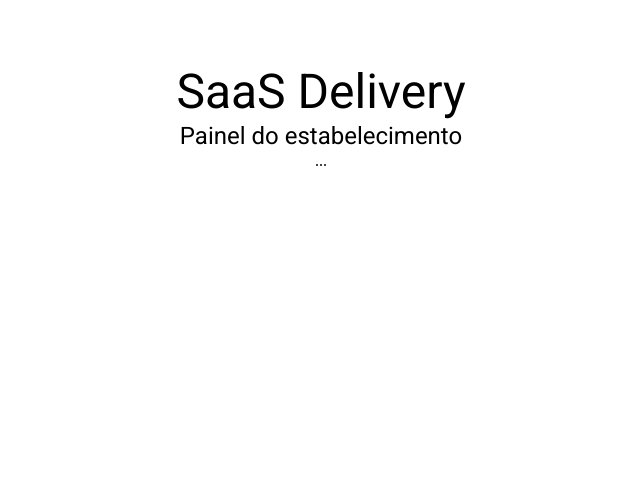
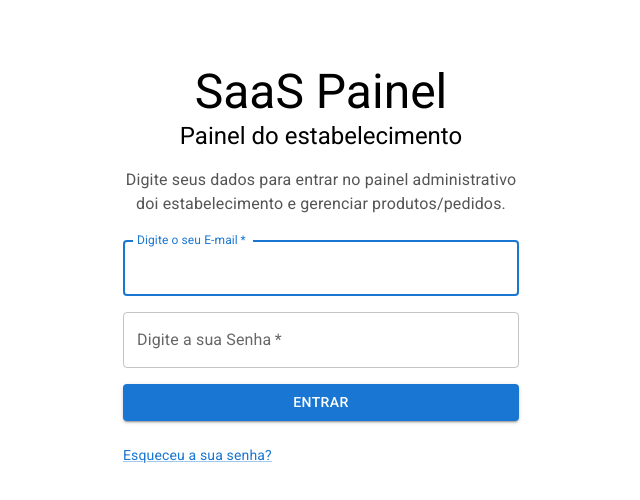
Before and after one commit to HenriqueACF/Delivery-System, a Next.js app in the folder saas-painel/: page /login in a window 1280 px wide. Shown: the top 500 px of the page, without its empty margins (319-959 px from the left). Built offline with nearby package versions, Linux system fonts and the light colour scheme.

Commit message:
feat: criando pagina de login

```diff
--- a/saas-painel/src/app/(login)/login/layout.tsx
+++ b/saas-painel/src/app/(login)/login/layout.tsx
@@ -24,7 +24,7 @@ const Layout = ({children}) => {
                         alignItems:'center'
                     }}>
                         <Typography component="h3" variant="h3">
-                            SaaS Delivery
+                            SaaS Painel
                         </Typography>
 
                         <Typography component="h5" variant="h5">
--- a/saas-painel/src/app/(login)/login/page.tsx
+++ b/saas-painel/src/app/(login)/login/page.tsx
@@ -1,10 +1,105 @@
 "use client"
-import {Box} from "@mui/material";
+import {FormEvent, useState} from "react";
+import {Box, Button, TextField, Typography, Link as MuiLink, Alert} from "@mui/material";
+import Link  from "next/link"
+import {api} from "@/libs/api";
 
 const Page = () => {
+    const [emailField, setEmailField] = useState('')
+    const [passwordField, setPasswordField] = useState('')
+    const [error, setError] = useState('')
+    const [loading, setLoading] = useState(false)
+
+    const handleSubmit = async(event: FormEvent<HTMLFormElement>) => {
+        event.preventDefault()
+
+        if(!emailField || !passwordField){
+            setError('Preencha e-mail e senha')
+            return
+        }
+
+        setError('')
+        setLoading(true)
+
+        const result = await api.login(emailField, passwordField)
+        setLoading(false)
+
+        if (result.error){
+            setError(result.error)
+        }
+
+
+    }
     return (
         <Box>
-            ...
+            <>
+                <Typography component="p" sx={{
+                    textAlign: 'center',
+                    mt:2,
+                    color: '#555'
+                }}>
+                    Digite seus dados para entrar no painel administrativo doi estabelecimento e gerenciar produtos/pedidos.
+                </Typography>
+
+                <Box
+                    component="form"
+                    sx={{
+                        mt: 3
+                    }}
+                    onSubmit={handleSubmit}
+                >
+                    <TextField
+                        label="Digite o seu E-mail"
+                        name="email"
+                        fullWidth
+                        autoFocus
+                        sx={{
+                            mb: 2
+                        }}
+                        onChange={e => setEmailField(e.target.value)}
+                        value={emailField}
+                        disabled={loading}
+                        required
+                    />
+                    <TextField
+                        label="Digite a sua Senha"
+                        type='password'
+                        name="password"
+                        fullWidth
+                        sx={{
+                            mb: 2
+                        }}
+                        onChange={e => setPasswordField(e.target.value)}
+                        value={passwordField}
+                        disabled={loading}
+                        required
+                    />
+                    <Button
+                        type="submit"
+                        variant="contained"
+                        fullWidth
+                        disabled={loading}
+                    >{loading ? 'Carregando...' : 'Entrar'}</Button>
+
+                    {error &&
+                        <Alert
+                            variant='filled'
+                            severity='error'
+                            sx={{
+                                mt: 3
+                            }}
+                        >Error!</Alert>
+                    }
+
+                    <Box sx={{ mt:3 }}>
+                        <MuiLink
+                            href="/login/forgor"
+                            variant="body2"
+                            component={Link}
+                        >Esqueceu a sua senha?</MuiLink>
+                    </Box>
+                </Box>
+            </>
         </Box>
     )
 }
--- /dev/null
+++ b/saas-painel/src/libs/api.ts
@@ -0,0 +1,19 @@
+export const api = {
+
+    login: async (email: string, password: string): Promise<{error: string, token?: string}> => {
+        return new Promise(resolve => {
+            setTimeout(()=>{
+                if(email !== 'henrique@teste.com'){
+                    resolve({
+                        error: 'E-mail ou Senha invalidos'
+                    })
+                } else {
+                    resolve({
+                        error: '',
+                        token: '123'
+                    })
+                }
+            }, 1000)
+        })
+    }
+}
```
